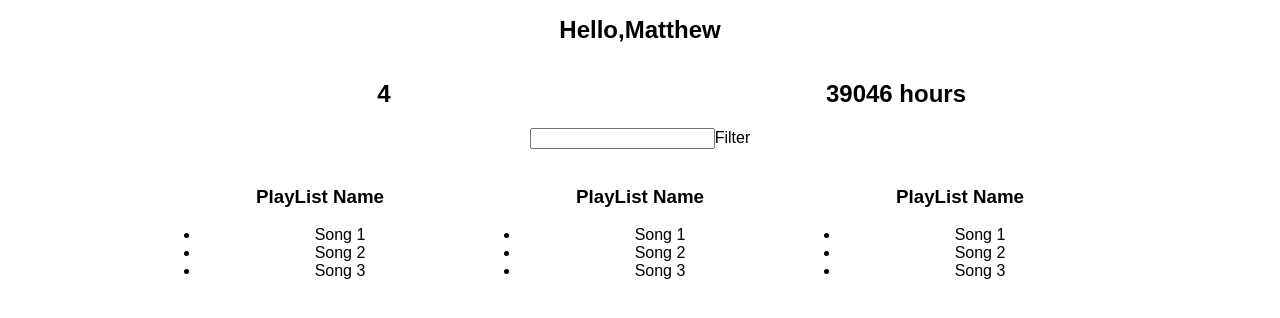
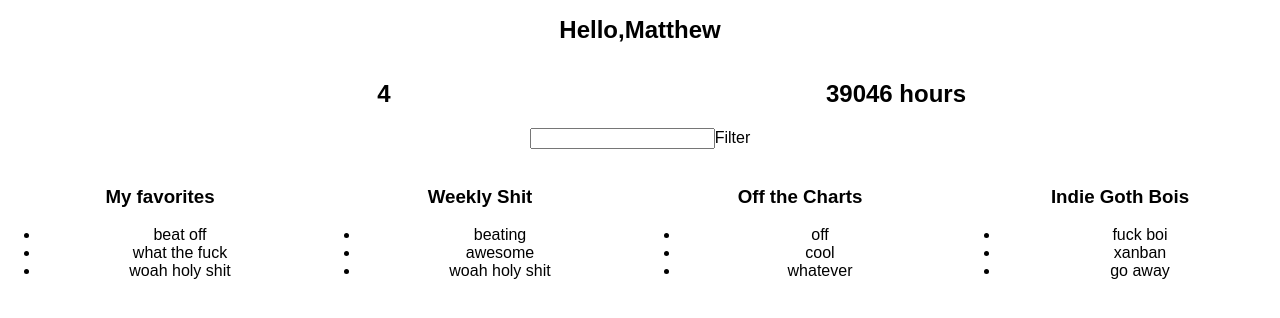
Before and after one commit to demrich/reactSpotifyPlaylist, a React (Create React App) app: page / in a window 1280 px wide. Shown: the top 318 px of the page. Built offline with nearby package versions, Linux system fonts and the light colour scheme.

Commit message:
added dynamic listing of playlist names and songs

```diff
--- a/src/App.js
+++ b/src/App.js
@@ -68,17 +68,17 @@
 }
 
 class PlayList extends Component {
+  render() {
+    let playlist = this.props.playlist;
 
-  render() {
     return (
       <div style = {{width : '25%', display : 'inline-block'}}>
       <img />
-      <h3>PlayList Name</h3>
+      <h3>{playlist.name}</h3>
       <ul>
-        <li>Song 1</li>
-        <li>Song 2</li>
-        <li>Song 3</li>
-
+          {playlist.songs.map(song =>
+            <li>{song.name}</li>
+          )}
       </ul>
       </div>
     );
@@ -93,12 +93,11 @@
 componentDidMount = () => {
   setTimeout(() => {
     this.setState({serverData: fakeServerData})
-  }, 3000);
+  }, 1000);
 };
 
 
   render() {
-
 
     return (
       <div className="App">
@@ -117,9 +116,9 @@
         }/>
 
         <Filter />
-        <PlayList />
-        <PlayList />
-        <PlayList />
+        {this.state.serverData.user.playlists.map((playlist) =>
+        <PlayList playlist={playlist} />)}
+
         </div> : <h1 className="App-title">Loading...</h1>
 
       }
```
